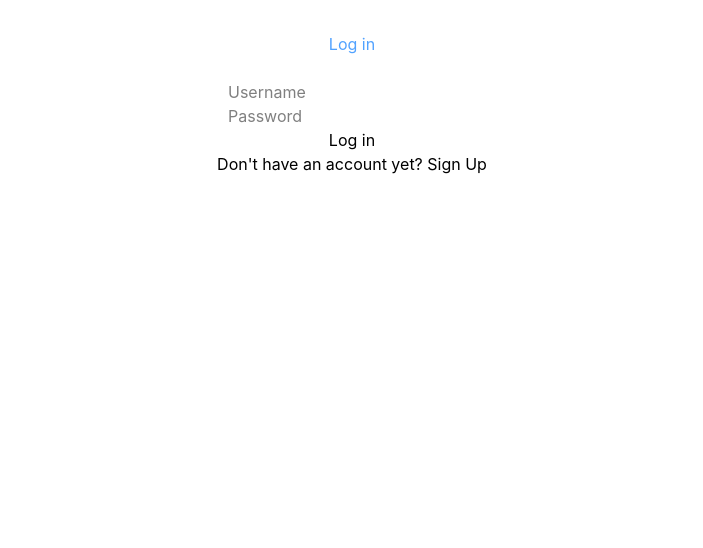
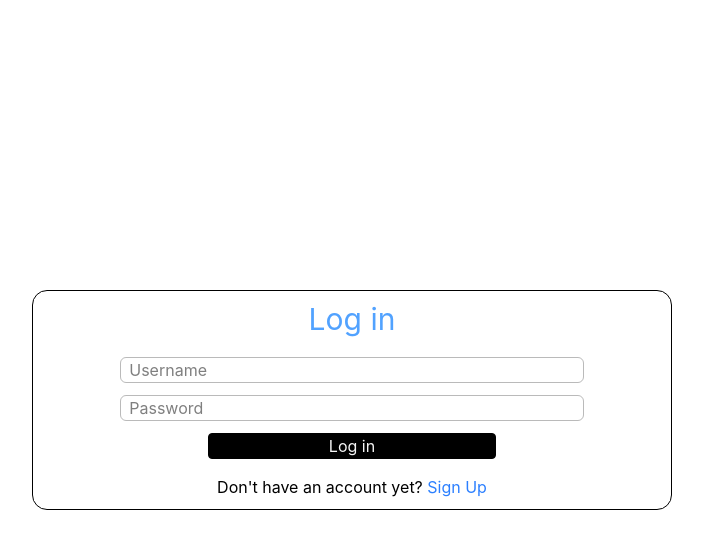
Before and after one commit to ikirk24/ians-kanban, a React (Vite) app in the folder client/: page / in a window 1280 px wide. Shown: the top 548 px of the page, without its empty margins (288-991 px from the left). Built offline with nearby package versions, Linux system fonts and the light colour scheme.

Commit message:
Sign up and login page designed

```diff
--- a/client/src/App.css
+++ b/client/src/App.css
@@ -2,6 +2,47 @@
 
 #root {
   margin: 0 auto;
-  padding: 2rem;
   text-align: center;
 }
+
+/* Login and Sign up Pages */
+
+.homeContainer {
+  min-height: 100vh;
+  display: flex;
+  justify-content: center;
+  align-items: center;
+}
+
+
+.homeContainer form {
+  border: 1px solid black;
+  padding: 10px;
+  border-radius: 15px;
+  width: 50%;
+}
+
+.homeContainer input {
+  width: 75%;
+  margin-bottom: 12px;
+  border: 1px rgba(119, 119, 119, 0.505) solid;
+  border-radius: 6px;
+  padding-left: 8px;
+}
+
+.homeContainer button:hover {
+  cursor: pointer;
+  background: rgba(0, 0, 0, 0.796);
+  color: rgb(190, 203, 248);
+}
+
+
+button {
+  padding: 0 8px;
+  border: 1px solid black;
+  border-radius: 4px;
+  background-color: black;
+  color: whitesmoke;
+}
+
+/* User Page */
--- a/client/src/pages/HomePage.jsx
+++ b/client/src/pages/HomePage.jsx
@@ -60,10 +60,9 @@ export default function HomePage({
     }
 
     return (
-        <div>
-            <h1 class='text-blue-400' >{isSignUp ? "Sign up" : "Log in"}</h1>
-            <br />
+        <div class="homeContainer">
             <form onSubmit={handleSubmit}>
+            <h1 class='text-blue-400 text-3xl pb-5' >{isSignUp ? "Sign up" : "Log in"}</h1>
 
                 <input
                 type="text"
@@ -84,13 +83,14 @@ export default function HomePage({
                 <br />
 
                 <button
+                className="w-2xs mb-4"
                 type="submit"
                 disabled={loading}>
                     {loading ? "Please wait..." : isSignUp ? "Create Account" : "Log in"}
                 </button>
 
-                {isSignUp ? <p> Already have an account? <Link to="/">Sign in</Link></p> :
-                <p> Don't have an account yet? <Link to="/signup">Sign Up</Link></p>}
+                {isSignUp ? <p> Already have an account? <Link to="/" className="text-blue-500" onClick={() => setError(null)}>Sign in</Link></p> :
+                <p> Don't have an account yet? <Link to="/signup" className="text-blue-500" onClick={() => setError(null)}>Sign Up</Link></p>}
 
                 {error && <p>{error}</p>}
             </form>
```
